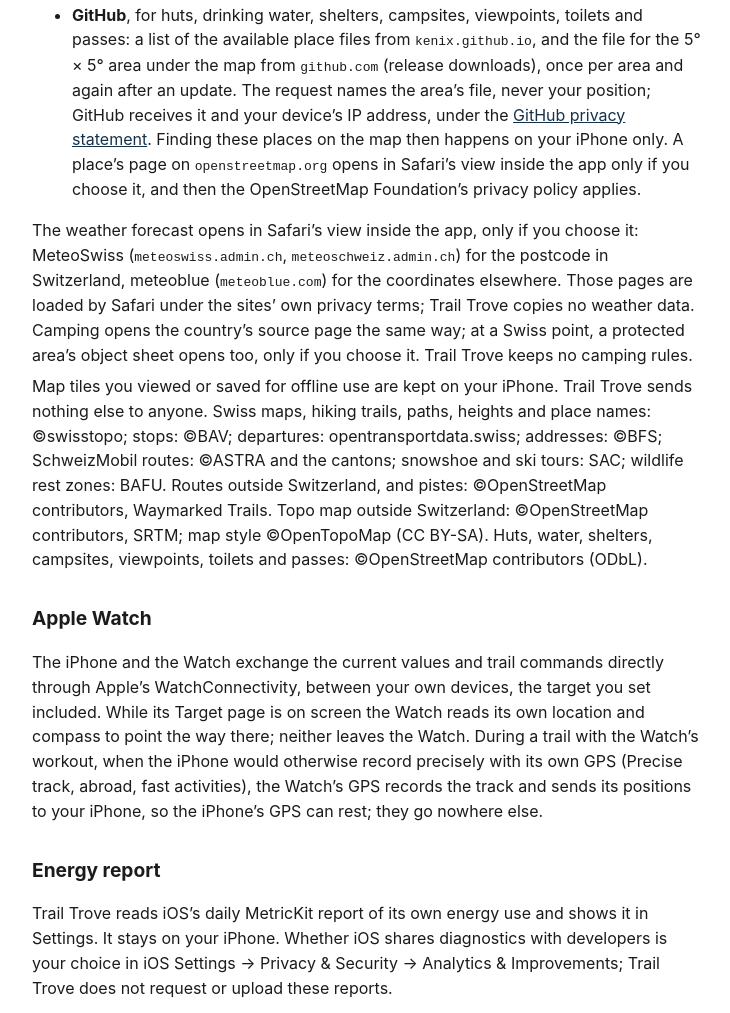
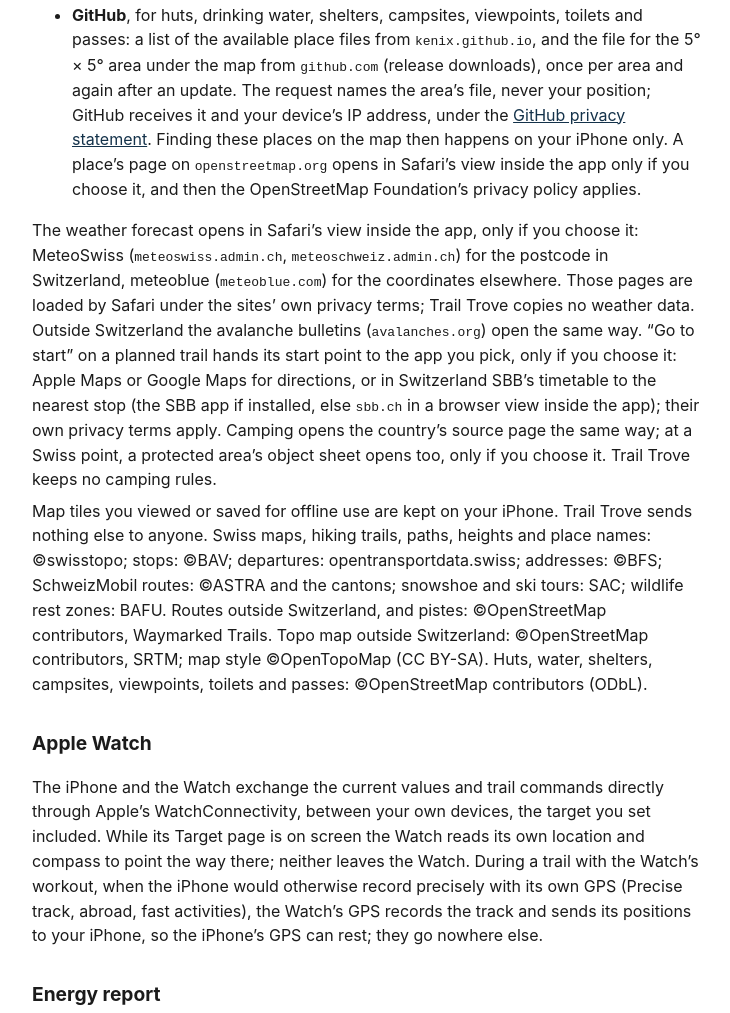
Before and after one commit to kenix/zhware-web, a plain HTML site: page trailtrove/privacy/index.html in a window 1280 px wide. Shown: the part 2932-3945 px from the top of the page, without its empty margins (272-1002 px from the left). Drawn offline with Linux system fonts and the light colour scheme.

Commit message:
docs(tt): privacy names avalanches.org abroad and the Go to start hand-off
Co-Authored-By: Claude Opus 5.5 <noreply@anthropic.com>

```diff
--- a/trailtrove/privacy/index.html
+++ b/trailtrove/privacy/index.html
@@ -129,7 +129,11 @@
     <p>The weather forecast opens in Safari’s view inside the app, only if you choose it: MeteoSwiss
     (<code>meteoswiss.admin.ch</code>, <code>meteoschweiz.admin.ch</code>) for the postcode in Switzerland, meteoblue
     (<code>meteoblue.com</code>) for the coordinates elsewhere. Those pages are loaded by Safari under the sites’ own
-    privacy terms; Trail Trove copies no weather data. Camping opens the country’s source page the same way; at a Swiss
+    privacy terms; Trail Trove copies no weather data. Outside Switzerland the avalanche bulletins
+    (<code>avalanches.org</code>) open the same way. “Go to start” on a planned trail hands its start point to the app
+    you pick, only if you choose it: Apple Maps or Google Maps for directions, or in Switzerland SBB’s timetable to the
+    nearest stop (the SBB app if installed, else <code>sbb.ch</code> in a browser view inside the app); their own privacy
+    terms apply. Camping opens the country’s source page the same way; at a Swiss
     point, a protected area’s object sheet opens too, only if you choose it. Trail Trove keeps no camping rules.</p>
     <p>Map tiles you viewed or saved for offline use are kept on your iPhone. Trail Trove sends nothing else to anyone.
     Swiss maps, hiking trails, paths, heights and place names: ©swisstopo; stops: ©BAV; departures: opentransportdata.swiss; addresses: ©BFS; SchweizMobil routes: ©ASTRA and the cantons; snowshoe and ski tours: SAC; wildlife rest zones: BAFU. Routes outside Switzerland, and pistes: ©OpenStreetMap contributors, Waymarked Trails. Topo map outside Switzerland: ©OpenStreetMap contributors, SRTM; map style ©OpenTopoMap (CC BY-SA). Huts, water, shelters, campsites, viewpoints, toilets and passes: ©OpenStreetMap contributors (ODbL).</p>
@@ -296,7 +300,11 @@
     <p>Die Wettervorhersage öffnet sich nur auf deine Wahl in der Safari-Ansicht in der App: MeteoSchweiz
     (<code>meteoschweiz.admin.ch</code>, <code>meteoswiss.admin.ch</code>) für die Postleitzahl in der Schweiz,
     meteoblue (<code>meteoblue.com</code>) für die Koordinaten anderswo. Diese Seiten lädt Safari gemäss den
-    Datenschutzbestimmungen der jeweiligen Website; Trail Trove übernimmt keine Wetterdaten. Campieren öffnet die Quellseite des
+    Datenschutzbestimmungen der jeweiligen Website; Trail Trove übernimmt keine Wetterdaten. Ausserhalb der Schweiz
+    öffnen sich die Lawinenbulletins (<code>avalanches.org</code>) gleich. «Zum Start» bei einem geplanten Trail gibt
+    dessen Startpunkt nur auf deine Wahl an die App weiter, die du wählst: Apple Karten oder Google Maps für die
+    Wegbeschreibung, oder in der Schweiz den SBB-Fahrplan zur nächsten Haltestelle (die SBB-App, wenn installiert,
+    sonst <code>sbb.ch</code> in einer Browser-Ansicht in der App); dann gelten deren Datenschutzbestimmungen. Campieren öffnet die Quellseite des
     Lands gleich; an einer Stelle in der Schweiz auch das Objektblatt eines Schutzgebiets, nur auf deine Wahl. Trail Trove
     speichert keine Campier-Regeln.</p>
     <p>Kartenkacheln, die du angesehen oder für die Offline-Nutzung gespeichert hast, bleiben auf deinem iPhone. Sonst
```
